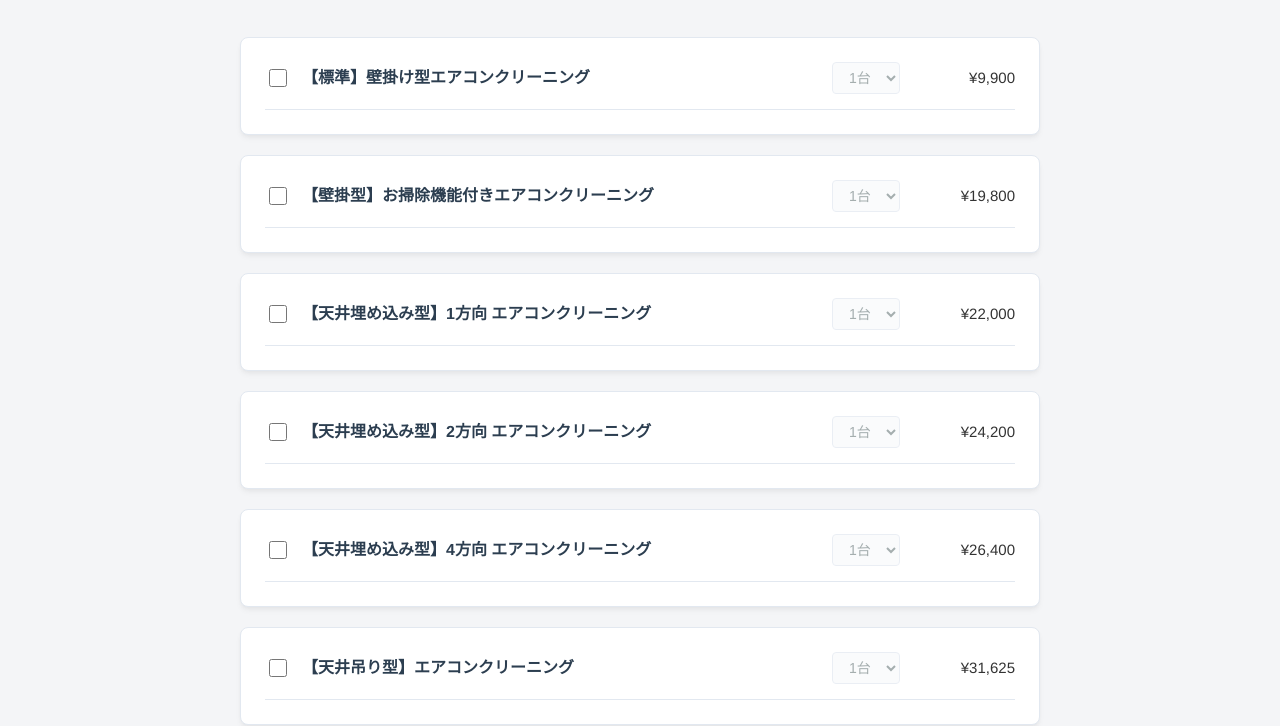
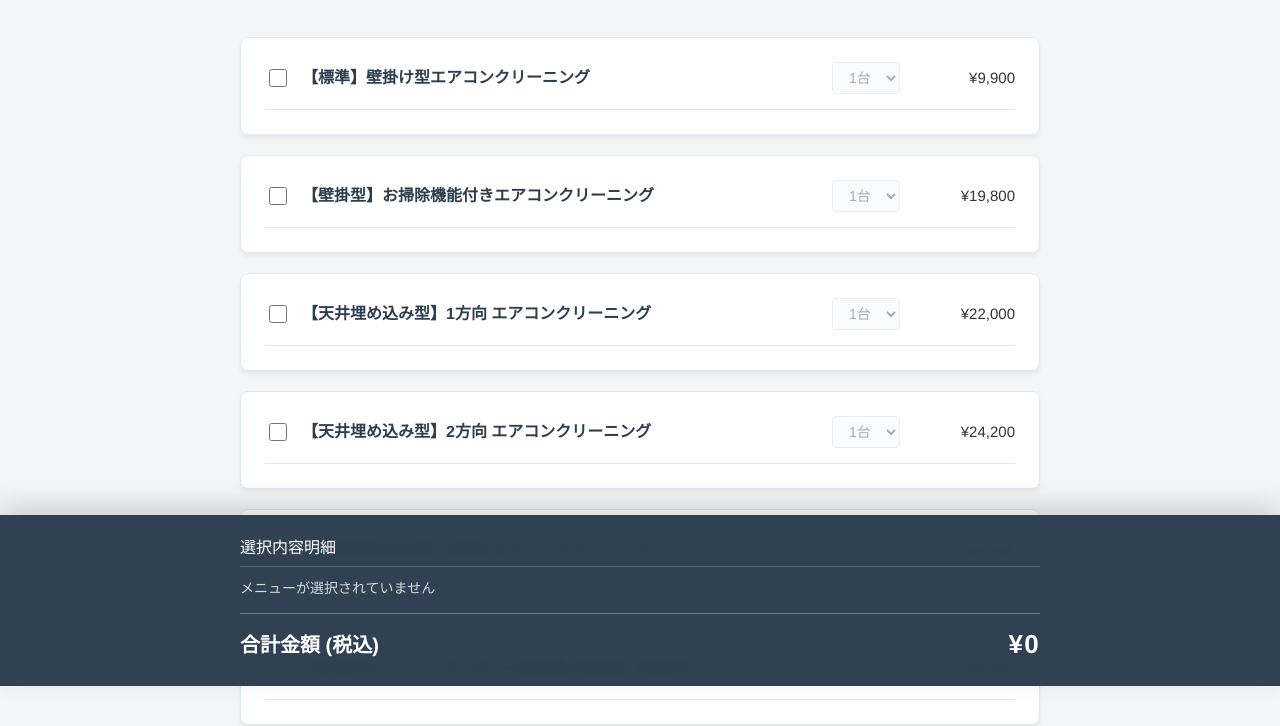
Before and after one commit to m-ryu-droid/osouji-pricetool, a plain HTML site: page index.html in a window 1280 px wide. Shown: the part 114-840 px from the top of the page. Drawn offline with Linux system fonts and the light colour scheme.

Commit message:
Update index.html

```diff
--- a/index.html
+++ b/index.html
@@ -13,7 +13,7 @@
             --text-color: #333333;
             --text-muted: #7f8c8d;
             --border-color: #e2e8f0;
-            --accent-color: #c0392b; /* 警告や見積もり用の落ち着いた赤 */
+            --accent-color: #c0392b;
             --shadow: 0 4px 6px -1px rgba(0, 0, 0, 0.05), 0 2px 4px -1px rgba(0, 0, 0, 0.03);
         }
 
@@ -23,7 +23,7 @@
             color: var(--text-color);
             line-height: 1.6;
             margin: 0;
-            padding: 40px 20px;
+            padding: 40px 20px 240px 20px; /* 下部固定パネルのスペースを確保 */
         }
 
         .container {
@@ -77,7 +77,6 @@
             min-width: 250px;
         }
 
-        /* チェックボックスのカスタムスタイル */
         .custom-checkbox {
             width: 18px;
             height: 18px;
@@ -127,7 +126,7 @@
         .options-area {
             margin-top: 15px;
             padding-left: 30px;
-            display: none; /* 初期状態は非表示（メニューチェックで開く） */
+            display: none;
             flex-direction: column;
             gap: 10px;
         }
@@ -155,37 +154,46 @@
             color: var(--text-muted);
         }
 
-        /* 計算結果表示エリア（固定フッター風） */
-        .result-panel {
-            background: var(--primary-color);
+        /* ✨ 変更点：画面下部に常に固定される計算結果表示エリア */
+        .result-panel-fixed {
+            position: fixed;
+            bottom: 0;
+            left: 0;
+            right: 0;
+            background: rgba(44, 62, 80, 0.98); /* 背景をわずかに透過させて上品に */
+            backdrop-filter: blur(4px); /* 背景をぼかすエフェクト */
             color: #ffffff;
-            border-radius: 8px;
-            padding: 24px;
-            margin-top: 30px;
-            box-shadow: 0 10px 15px -3px rgba(0, 0, 0, 0.1);
+            box-shadow: 0 -10px 25px rgba(0, 0, 0, 0.15);
+            padding: 20px 40px;
+            z-index: 1000;
         }
 
-        .result-panel h2 {
-            font-size: 18px;
-            margin: 0 0 15px 0;
+        .result-inner {
+            max-width: 800px;
+            margin: 0 auto;
+        }
+
+        .result-panel-fixed h2 {
+            font-size: 16px;
+            margin: 0 0 10px 0;
             font-weight: 500;
             border-bottom: 1px solid rgba(255,255,255,0.2);
-            padding-bottom: 10px;
+            padding-bottom: 5px;
         }
 
         .summary-list {
             list-style: none;
             padding: 0;
-            margin: 0 0 20px 0;
+            margin: 0 0 10px 0;
             font-size: 14px;
-            max-height: 150px;
+            max-height: 80px; /* 固定パネル内で収まるよう少しコンパクトに */
             overflow-y: auto;
         }
 
         .summary-item {
             display: flex;
             justify-content: space-between;
-            margin-bottom: 8px;
+            margin-bottom: 4px;
             color: rgba(255,255,255,0.8);
         }
 
@@ -193,14 +201,14 @@
             display: flex;
             justify-content: space-between;
             align-items: center;
-            font-size: 22px;
+            font-size: 20px;
             font-weight: bold;
             border-top: 1px solid rgba(255,255,255,0.3);
-            padding-top: 15px;
+            padding-top: 10px;
         }
 
         .total-price {
-            font-size: 28px;
+            font-size: 26px;
             letter-spacing: 0.05em;
         }
 
@@ -223,8 +231,10 @@
 
     <div id="menu-container">
         </div>
+</div>
 
-    <div class="result-panel">
+<div class="result-panel-fixed">
+    <div class="result-inner">
         <h2>選択内容明細</h2>
         <ul class="summary-list" id="summary-list">
             <li class="summary-item">メニューが選択されていません</li>
@@ -242,88 +252,71 @@
  * =================================================================
  * ⚙️ データの編集・変更はここを書き換えてください（すべて税込価格）
  * =================================================================
- * 0円に設定すると画面上で自動的に「要見積」と表示されるようになっています。
  */
 const menuData = [
     {
         id: "standard_wall",
         name: "【標準】壁掛け型エアコンクリーニング",
-        type: "aircon_normal",
-        // 台数ごとの税込料金 (CSVのデータより)
-        prices: {
-            1: 9900,
-            2: 16500,
-            3: 24750,
-            4: 0 // 見積もり(nan)のため0円
-        },
+        type: "aircon",
+        prices: { 1: 9900, 2: 16500, 3: 24750, 4: 0 },
         maxQty: 4,
         options: [
-            { id: "coat", name: "防カビ抗菌コート", prices: { 1: 13200, 2: 19800, 3: 28050, 4: 0 } },
-            { id: "outdoor", name: "室外機分解クリーニング", prices: { 1: 15400, 2: 22000, 3: 5500, 4: 0 } },
-            { id: "both", name: "防カビ＋室外機", prices: { 1: 16225, 2: 22825, 3: 31075, 4: 0 } }
+            { id: "coat", name: "防カビ抗菌コート", type: "slide", prices: { 1: 13200, 2: 19800, 3: 28050, 4: 0 } },
+            { id: "outdoor", name: "室外機分解クリーニング", type: "slide", prices: { 1: 15400, 2: 22000, 3: 5500, 4: 0 } },
+            { id: "both", name: "防カビ＋室外機", type: "slide", prices: { 1: 16225, 2: 22825, 3: 31075, 4: 0 } },
+            { id: "drain", name: "ドレンパン清掃", type: "add", pricePerUnit: 550 } // ✨ エアコン共通オプションとして追加
         ]
     },
     {
         id: "cleaning_function",
         name: "【壁掛型】お掃除機能付きエアコンクリーニング",
-        type: "aircon_normal",
-        prices: {
-            1: 19800,
-            2: 36300,
-            3: 54450
-        },
+        type: "aircon",
+        prices: { 1: 19800, 2: 36300, 3: 54450 },
         maxQty: 3,
         options: [
-            { id: "coat", name: "防カビ抗菌コート", prices: { 1: 23100, 2: 41250, 3: 61050 } },
-            { id: "outdoor", name: "室外機分解クリーニング", prices: { 1: 25300, 2: 42900, 3: 63250 } },
-            { id: "both", name: "防カビ＋室外機", prices: { 1: 26125, 2: 44275, 3: 64625 } }
+            { id: "coat", name: "防カビ抗菌コート", type: "slide", prices: { 1: 23100, 2: 41250, 3: 61050 } },
+            { id: "outdoor", name: "室外機分解クリーニング", type: "slide", prices: { 1: 25300, 2: 42900, 3: 63250 } },
+            { id: "both", name: "防カビ＋室外機", type: "slide", prices: { 1: 26125, 2: 44275, 3: 64625 } },
+            { id: "drain", name: "ドレンパン清掃", type: "add", pricePerUnit: 550 }
         ]
     },
     {
         id: "ceiling_1way",
         name: "【天井埋め込み型】1方向 エアコンクリーニング",
-        type: "aircon_ceiling",
+        type: "aircon",
         prices: { 1: 22000, 2: 40700, 3: 61050, 4: 81400, 5: 93500 },
         maxQty: 5,
         options: [
-            { id: "coat", name: "防カビ抗菌コート", prices: { 1: 26400, 2: 46200, 3: 69300, 4: 92400, 5: 104500 } },
-            { id: "outdoor", name: "室外機分解クリーニング", prices: { 1: 29150, 2: 48950, 3: 72050, 4: 95150, 5: 107250 } },
-            { id: "both", name: "防カビ＋室外機", prices: { 1: 32450, 2: 52250, 3: 75350, 4: 98450, 5: 110550 } }
+            { id: "coat", name: "防カビ抗菌コート", type: "slide", prices: { 1: 26400, 2: 46200, 3: 69300, 4: 92400, 5: 104500 } },
+            { id: "outdoor", name: "室外機分解クリーニング", type: "slide", prices: { 1: 29150, 2: 48950, 3: 72050, 4: 95150, 5: 107250 } },
+            { id: "both", name: "防カビ＋室外機", type: "slide", prices: { 1: 32450, 2: 52250, 3: 75350, 4: 98450, 5: 110550 } },
+            { id: "drain", name: "ドレンパン清掃", type: "add", pricePerUnit: 550 }
         ]
     },
     {
         id: "ceiling_2way",
         name: "【天井埋め込み型】2方向 エアコンクリーニング",
-        type: "aircon_ceiling",
+        type: "aircon",
         prices: { 1: 24200, 2: 45100, 3: 62700, 4: 83600, 5: 104500 },
         maxQty: 5,
         options: [
-            { id: "coat", name: "防カビ抗菌コート", prices: { 1: 28600, 2: 50600, 3: 70950, 4: 94600, 5: 115500 } },
-            { id: "outdoor", name: "室外機分解クリーニング", prices: { 1: 31350, 2: 53350, 3: 73700, 4: 97350, 5: 118250 } },
-            { id: "both", name: "防カビ＋室外機", prices: { 1: 34650, 2: 56650, 3: 77000, 4: 100650, 5: 121550 } }
+            { id: "coat", name: "防カビ抗菌コート", type: "slide", prices: { 1: 28600, 2: 50600, 3: 70950, 4: 94600, 5: 115500 } },
+            { id: "outdoor", name: "室外機分解クリーニング", type: "slide", prices: { 1: 31350, 2: 53350, 3: 73700, 4: 97350, 5: 118250 } },
+            { id: "both", name: "防カビ＋室外機", type: "slide", prices: { 1: 34650, 2: 56650, 3: 77000, 4: 100650, 5: 121550 } },
+            { id: "drain", name: "ドレンパン清掃", type: "add", pricePerUnit: 550 }
         ]
     },
     {
         id: "ceiling_4way",
         name: "【天井埋め込み型】4方向 エアコンクリーニング",
-        type: "aircon_ceiling",
+        type: "aircon",
         prices: { 1: 26400, 2: 49500 },
         maxQty: 2,
         options: [
-            { id: "coat", name: "防カビ抗菌コート", prices: { 1: 30800, 2: 53900 } },
-            { id: "outdoor", name: "室外機分解クリーニング", prices: { 1: 33550, 2: 56650 } },
-            { id: "both", name: "防カビ＋室外機", prices: { 1: 37950, 2: 61050 } }
-        ]
-    },
-    {
-        id: "ceiling_suspended",
-        name: "【天井吊り型】エアコンクリーニング",
-        type: "aircon_ceiling",
-        prices: { 1: 31625, 2: 63250, 3: 94875, 4: 126500 },
-        maxQty: 4,
-        options: [
-            { id: "coat", name: "防カビ抗菌コート", prices: { 1: 36025, 2: 67650, 3: 99275, 4: 130900 } },
-            { id: "outdoor", name: "室外機分解クリーニング", prices: { 1: 95150, 2: 87450, 3: 139645, 4: 193655 } }
+            { id: "coat", name: "防カビ抗菌コート", type: "slide", prices: { 1: 30800, 2: 53900 } },
+            { id: "outdoor", name: "室外機分解クリーニング", type: "slide", prices: { 1: 33550, 2: 56650 } },
+            { id: "both", name: "防カビ＋室外機", type: "slide", prices: { 1: 37950, 2: 61050 } },
+            { id: "drain", name: "ドレンパン清掃", type: "add", pricePerUnit: 550 }
         ]
     },
     {
@@ -333,8 +326,8 @@
         prices: { 1: 44000 },
         maxQty: 1,
         options: [
-            { id: "apron", name: "エプロン内部高圧洗浄", prices: { 1: 49500 } },
-            { id: "uroko", name: "鏡のウロコ取り洗浄", prices: { 1: 47850 } }
+            { id: "apron", name: "エプロン内部高圧洗浄", type: "add", pricePerUnit: 5500 }, // 推定単価差分として設定
+            { id: "uroko", name: "鏡のウロコ取り洗浄", type: "add", pricePerUnit: 3850 }
         ]
     },
     {
@@ -344,9 +337,9 @@
         prices: { 1: 16500 },
         maxQty: 1,
         options: [
-            { id: "shokusen", name: "食洗機の水垢が気になるかた", prices: { 1: 22000 } },
-            { id: "range", name: "レンジフード", prices: { 1: 27500 } },
-            { id: "bath", name: "風呂清掃", prices: { 1: 38500 } }
+            { id: "shokusen", name: "食洗機の水垢が気になるかた", type: "add", pricePerUnit: 5500 },
+            { id: "range", name: "レンジフード", type: "add", pricePerUnit: 11000 },
+            { id: "bath", name: "風呂清掃", type: "add", pricePerUnit: 22000 }
         ]
     },
     {
@@ -362,14 +355,6 @@
         name: "【3点セット】お風呂×キッチン×レンジフード",
         type: "single_menu",
         prices: { 1: 38500 },
-        maxQty: 1,
-        options: []
-    },
-    {
-        id: "drain_pan",
-        name: "エアコンのドレンパン清掃",
-        type: "single_menu",
-        prices: { 1: 550 },
         maxQty: 1,
         options: []
     },
@@ -391,9 +376,6 @@
     }
 ];
 
-// 💡 補足：CSV上の「└ 防カビ抗菌コート付きメニュー」などは、
-// お客さまが混乱しないよう「メインメニューの単価がオプション適用価格に上書きされる形」でスマートに処理しています。
-
 // HTML構造の組み立て
 const container = document.getElementById('menu-container');
 
@@ -402,13 +384,11 @@
     card.className = 'card';
     card.id = `card-${menu.id}`;
 
-    // 台数プルダウンの作成
     let qtyOptions = '';
     for(let i = 1; i <= menu.maxQty; i++) {
         qtyOptions += `<option value="${i}">${i}台</option>`;
     }
 
-    // オプションHTMLの生成
     let optionsHtml = '';
     if (menu.options && menu.options.length > 0) {
         optionsHtml = `<div class="options-area">`;
@@ -443,11 +423,9 @@
     `;
 
     container.appendChild(card);
-    // 初期金額の表示を更新
     updatePriceTexts(menu);
 });
 
-// メニューの有効・無効切り替え
 function toggleMenu(menuId) {
     const card = document.getElementById(`card-${menuId}`);
     const mainCheck = document.getElementById(`check-${menuId}`);
@@ -459,14 +437,12 @@
     } else {
         card.classList.remove('active');
         qtySelect.disabled = true;
-        // メニューのチェックが外れたら配下のオプションチェックも外す
         const optChecks = card.querySelectorAll('.opt-checkbox');
         optChecks.forEach(cb => cb.checked = false);
     }
     calculateTotal();
 }
 
-// 台数やメニュー変更時に各価格表記を更新する
 function updatePrices(menuId) {
     const menu = menuData.find(m => m.id === menuId);
     if(menu) {
@@ -475,39 +451,40 @@
     calculateTotal();
 }
 
-// 金額テキストを画面上の各項目にセットする関数
 function updatePriceTexts(menu) {
     const qty = parseInt(document.getElementById(`qty-${menu.id}`).value) || 1;
 
-    // 基本料金のテキスト更新
     const basePrice = menu.prices[qty];
     const baseTextElem = document.getElementById(`base-price-text-${menu.id}`);
     baseTextElem.textContent = basePrice === 0 ? "要見積" : `¥${basePrice.toLocaleString()}`;
 
-    // オプション料金のテキスト更新
     if (menu.options) {
         menu.options.forEach(opt => {
             const optPriceElem = document.getElementById(`price-text-${menu.id}-${opt.id}`);
             if (optPriceElem) {
+                if (opt.type === "slide") {
                     const price = opt.prices[qty];
-                // CSV上の構造（オプションにチェックを入れると、基本料金ごと金額がスライドする）に対応
                     if (price === 0) {
                         optPriceElem.textContent = "(要見積)";
                     } else {
                         const diff = price - basePrice;
                         optPriceElem.textContent = diff >= 0 ? `(+¥${diff.toLocaleString()})` : `(割引 ¥${Math.abs(diff).toLocaleString()})`;
                     }
+                } else if (opt.type === "add") {
+                    // 単純加算型（ドレンパンなど、台数分の加算になるもの）
+                    const addPrice = opt.pricePerUnit * qty;
+                    optPriceElem.textContent = `(+¥${addPrice.toLocaleString()})`;
+                }
             }
         });
     }
 }
 
-// 🧮 合計金額のリアルタイム計算コアロジック
 function calculateTotal() {
     let total = 0;
     let hasEstimate = false;
     const summaryList = document.getElementById('summary-list');
-    summaryList.innerHTML = ''; // クリア
+    summaryList.innerHTML = '';
 
     let selectedItemsCount = 0;
 
@@ -517,28 +494,33 @@
             selectedItemsCount++;
             const qty = parseInt(document.getElementById(`qty-${menu.id}`).value) || 1;
 
-            // チェックされているオプションを探す
-            let activeOpt = null;
+            let basePrice = menu.prices[qty];
+            let itemPrice = basePrice;
+            let optPriceAddition = 0;
+            let selectedOptNames = [];
+
             if (menu.options) {
                 menu.options.forEach(opt => {
                     const optCheck = document.querySelector(`input[data-menu-id="${menu.id}"][data-opt-id="${opt.id}"]`);
                     if (optCheck && optCheck.checked) {
-                        activeOpt = opt; // 最後にチェックされているものを適用（CSVがセット価格構造のため単一適用）
+                        if (opt.type === "slide") {
+                            // スライド式はベース単価自体を上書き
+                            itemPrice = opt.prices[qty];
+                            selectedOptNames.push(opt.name);
+                        } else if (opt.type === "add") {
+                            // 単純加算式（ドレンパンなど台数連動）
+                            optPriceAddition += (opt.pricePerUnit * qty);
+                            selectedOptNames.push(opt.name);
+                        }
                     }
                 });
             }
 
-            let itemPrice = 0;
             let itemNameStr = `${menu.name} (${qty}台)`;
-
-            if (activeOpt) {
-                itemPrice = activeOpt.prices[qty];
-                itemNameStr += ` ＋ ${activeOpt.name}`;
-            } else {
-                itemPrice = menu.prices[qty];
+            if (selectedOptNames.length > 0) {
+                itemNameStr += ` ＋ ${selectedOptNames.join('＋')}`;
             }
 
-            // 金額加算と明細追加
             const li = document.createElement('li');
             li.className = 'summary-item';
 
@@ -546,8 +528,9 @@
                 hasEstimate = true;
                 li.innerHTML = `<span>${itemNameStr}</span><span style="color:#f39c12;">要見積</span>`;
             } else {
-                total += itemPrice;
-                li.innerHTML = `<span>${itemNameStr}</span><span>¥${itemPrice.toLocaleString()}</span>`;
+                const finalItemPrice = itemPrice + optPriceAddition;
+                total += finalItemPrice;
+                li.innerHTML = `<span>${itemNameStr}</span><span>¥${finalItemPrice.toLocaleString()}</span>`;
             }
             summaryList.appendChild(li);
         }
@@ -557,10 +540,7 @@
         summaryList.innerHTML = '<li class="summary-item">メニューが選択されていません</li>';
     }
 
-    // 合計金額の描画
     document.getElementById('total-price').textContent = `¥${total.toLocaleString()}`;
-
-    // 見積もり注意書きの出し分け
     document.getElementById('estimate-note').style.display = hasEstimate ? 'block' : 'none';
 }
 </script>
```
Lines whose indentation alone changed are shown as unchanged.
